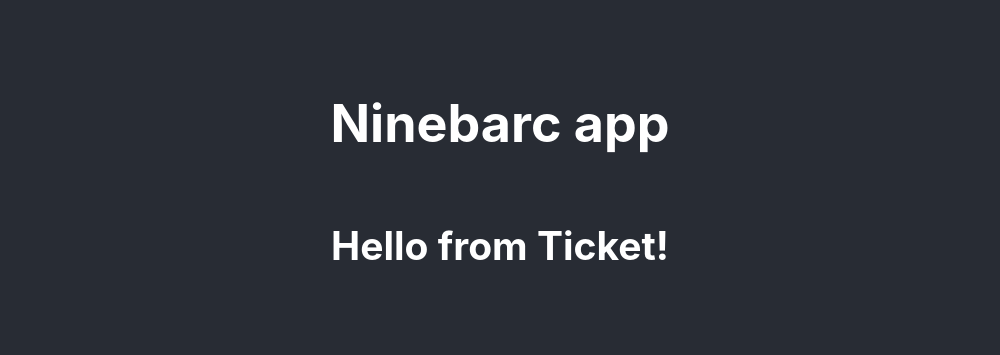
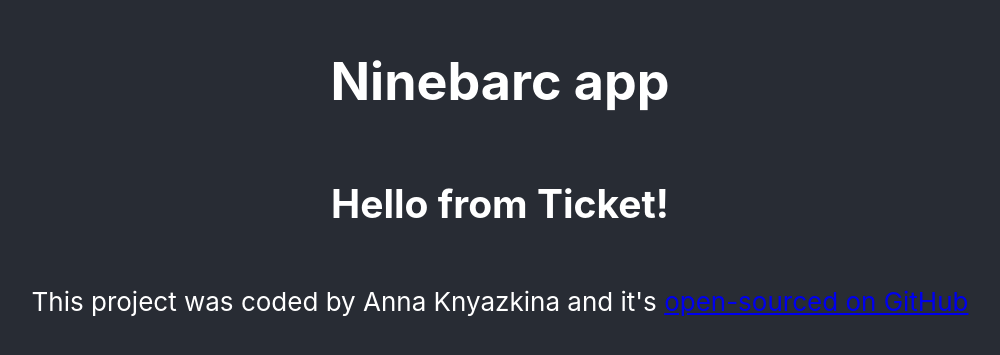
Before and after one commit to vozsiberiana/ninebarc-react, a React (Create React App) app: page / in a window 1280 px wide. Shown: the part 221-576 px from the top of the page, without its empty margins (140-1140 px from the left). Built offline with nearby package versions, Linux system fonts and the light colour scheme.

Commit message:
Added the GitHub repo URL

```diff
--- a/public/index.html
+++ b/public/index.html
@@ -5,39 +5,12 @@
     <link rel="icon" href="%PUBLIC_URL%/favicon.ico" />
     <meta name="viewport" content="width=device-width, initial-scale=1" />
     <meta name="theme-color" content="#000000" />
-    <meta
-      name="description"
-      content="Web site created using create-react-app"
-    />
-    <link rel="apple-touch-icon" href="%PUBLIC_URL%/logo192.png" />
-    <!--
-      manifest.json provides metadata used when your web app is installed on a
-      user's mobile device or desktop. See https://developers.google.com/web/fundamentals/web-app-manifest/
-    -->
+    <meta name="description" content="Ninebarc Application" />
     <link rel="manifest" href="%PUBLIC_URL%/manifest.json" />
-    <!--
-      Notice the use of %PUBLIC_URL% in the tags above.
-      It will be replaced with the URL of the `public` folder during the build.
-      Only files inside the `public` folder can be referenced from the HTML.
-
-      Unlike "/favicon.ico" or "favicon.ico", "%PUBLIC_URL%/favicon.ico" will
-      work correctly both with client-side routing and a non-root public URL.
-      Learn how to configure a non-root public URL by running `npm run build`.
-    -->
-    <title>React App</title>
+    <title>Ninebarc App</title>
   </head>
   <body>
     <noscript>You need to enable JavaScript to run this app.</noscript>
     <div id="root"></div>
-    <!--
-      This HTML file is a template.
-      If you open it directly in the browser, you will see an empty page.
-
-      You can add webfonts, meta tags, or analytics to this file.
-      The build step will place the bundled scripts into the <body> tag.
-
-      To begin the development, run `npm start` or `yarn start`.
-      To create a production bundle, use `npm run build` or `yarn build`.
-    -->
   </body>
 </html>
--- a/src/App.css
+++ b/src/App.css
@@ -1,16 +1,5 @@
 .App {
   text-align: center;
-}
-
-.App-logo {
-  height: 40vmin;
-  pointer-events: none;
-}
-
-@media (prefers-reduced-motion: no-preference) {
-  .App-logo {
-    animation: App-logo-spin infinite 20s linear;
-  }
 }
 
 .App-header {
@@ -27,12 +16,3 @@
 .App-link {
   color: #61dafb;
 }
-
-@keyframes App-logo-spin {
-  from {
-    transform: rotate(0deg);
-  }
-  to {
-    transform: rotate(360deg);
-  }
-}
--- a/src/App.js
+++ b/src/App.js
@@ -1,15 +1,24 @@
+import React from "react";
 import "./App.css";
 import Ticket from "./Ticket";
 
-function App() {
+export default function App() {
   return (
     <div className="App">
       <header className="App-header">
         <h1>Ninebarc app</h1>
         <Ticket />
+        <p>
+          This project was coded by Anna Knyazkina and it's{" "}
+          <a
+            href="https://github.com/vozsiberiana/ninebarc-react"
+            target="_blank"
+            rel="noreferrer"
+          >
+            open-sourced on GitHub
+          </a>
+        </p>
       </header>
     </div>
   );
 }
-
-export default App;
```
Also changed, not shown: public/logo192.png (deleted), public/logo512.png (deleted).
